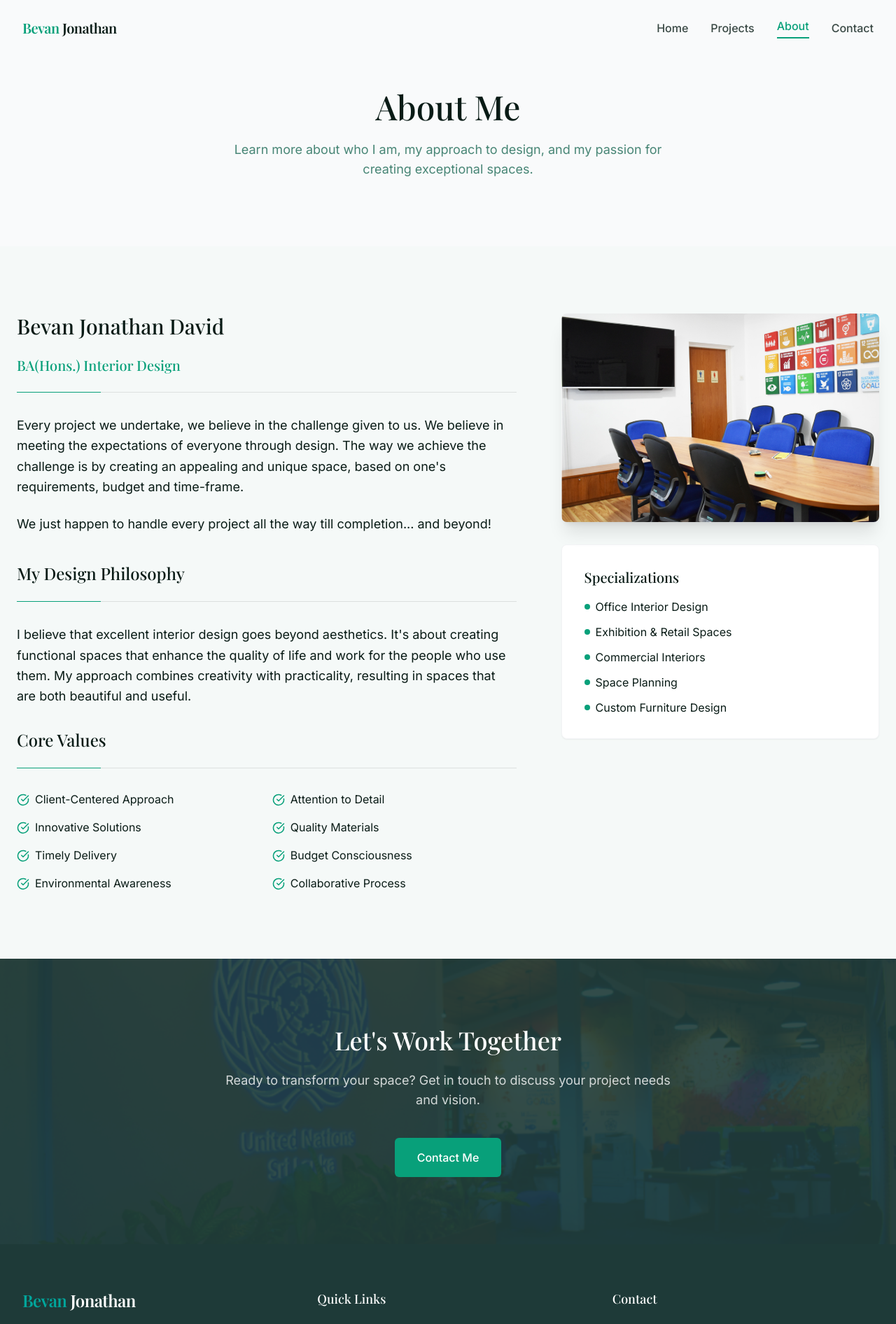
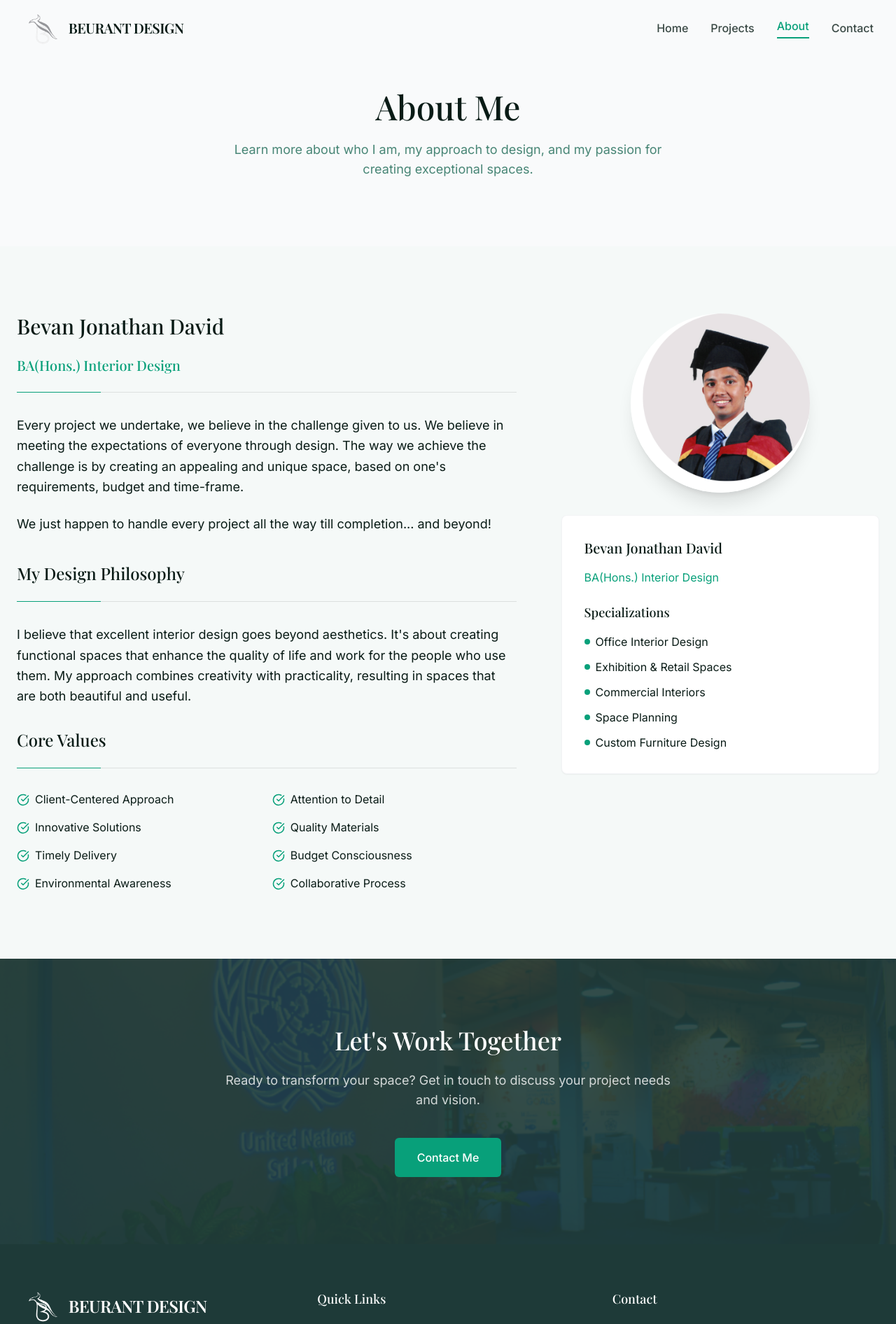
Before and after one commit to Dinnerli/interior-design-journey, a React (Vite) app: page /about in a window 1280 px wide. Shown: the top 1892 px of the page at 70% size. Built offline with nearby package versions, Linux system fonts and the light colour scheme.

Commit message:
Update company name and logo
- Update company name to BEURANT DESIGN.
- Use the attached image as the logo.
- Update the about me section with additional information and a second profile picture.

```diff
--- a/index.html
+++ b/index.html
@@ -4,8 +4,8 @@
   <head>
     <meta charset="UTF-8" />
     <meta name="viewport" content="width=device-width, initial-scale=1.0" />
-    <title>Bevan Jonathan David - Interior Design</title>
-    <meta name="description" content="Bevan Jonathan David - Interior Designer creating appealing and unique spaces based on client requirements, budget and time-frame." />
+    <title>BEURANT DESIGN - Interior Design</title>
+    <meta name="description" content="BEURANT DESIGN - Interior Designer creating appealing and unique spaces based on client requirements, budget and time-frame." />
     <meta name="author" content="Bevan Jonathan David" />
     <meta property="og:image" content="/og-image.png" />
     <link rel="stylesheet" href="https://fonts.googleapis.com/css2?family=Inter:wght@300;400;500;600;700&family=Playfair+Display:wght@400;500;600;700&display=swap">
--- a/src/components/Footer.tsx
+++ b/src/components/Footer.tsx
@@ -9,8 +9,15 @@ const Footer = () => {
         <div className="grid grid-cols-1 md:grid-cols-3 gap-12">
           {/* Column 1 - Logo and About */}
           <div className="space-y-5">
-            <Link to="/" className="text-2xl font-display font-semibold tracking-tight">
-              <span className="text-design-accent">Bevan</span> Jonathan
+            <Link to="/" className="flex items-center">
+              <img
+                src="/lovable-uploads/4de71902-664e-40a5-9e47-6bba44836771.png"
+                alt="BEURANT DESIGN Logo"
+                className="h-12 w-auto mr-3 filter brightness-0 invert"
+              />
+              <span className="text-2xl font-display font-semibold tracking-tight">
+                BEURANT DESIGN
+              </span>
             </Link>
             <p className="text-gray-300 mt-4 max-w-md">
               Creating appealing and unique spaces based on client requirements, budget and timeline.
@@ -62,8 +69,8 @@ const Footer = () => {
               </div>
               <div className="flex items-start">
                 <Mail className="text-design-accent mr-3 mt-1 flex-shrink-0" size={18} />
-                <a href="mailto:info@bevanjd.com" className="text-gray-300 hover:text-design-accent transition-colors">
-                  info@bevanjd.com
+                <a href="mailto:info@beurantdesign.com" className="text-gray-300 hover:text-design-accent transition-colors">
+                  info@beurantdesign.com
                 </a>
               </div>
               <div className="flex items-start">
@@ -77,7 +84,7 @@ const Footer = () => {
         </div>
 
         <div className="border-t border-gray-700 mt-12 pt-8 text-center text-sm text-gray-400">
-          <p>&copy; {new Date().getFullYear()} Bevan Jonathan David. All rights reserved.</p>
+          <p>&copy; {new Date().getFullYear()} BEURANT DESIGN. All rights reserved.</p>
         </div>
       </div>
     </footer>
--- a/src/components/Navbar.tsx
+++ b/src/components/Navbar.tsx
@@ -41,9 +41,16 @@ const Navbar = () => {
     >
       <div className="max-w-7xl mx-auto px-4 sm:px-6 lg:px-8">
         <div className="flex justify-between items-center h-20">
-          <div className="flex-shrink-0">
-            <Link to="/" className="text-xl font-display font-semibold tracking-tight hover:text-primary">
-              <span className="text-primary">Bevan</span> Jonathan
+          <div className="flex-shrink-0 flex items-center">
+            <Link to="/" className="flex items-center hover:text-primary">
+              <img
+                src="/lovable-uploads/4de71902-664e-40a5-9e47-6bba44836771.png"
+                alt="BEURANT DESIGN Logo"
+                className="h-12 w-auto mr-3"
+              />
+              <span className="text-xl font-display font-semibold tracking-tight">
+                BEURANT DESIGN
+              </span>
             </Link>
           </div>
 
--- a/src/pages/About.tsx
+++ b/src/pages/About.tsx
@@ -86,14 +86,17 @@ const About = () => {
               <div className="sticky top-32">
                 <div className="relative mb-8 animate-slide-up">
                   <img
-                    src="/lovable-uploads/07518459-6dc2-4bf3-809c-0f2f242eab68.png"
+                    src="/lovable-uploads/0d7b32e7-808f-4fd4-a24a-c98e26b0460c.png"
                     alt="Bevan Jonathan David"
-                    className="rounded-lg shadow-xl w-full h-auto object-cover"
+                    className="rounded-full shadow-xl w-64 h-64 object-cover mx-auto"
                   />
                 </div>
 
-                <div className="bg-white p-8 rounded-lg shadow-sm border border-gray-100 animate-slide-up">
-                  <h3 className="text-xl font-display font-medium mb-4">Specializations</h3>
+                <div className="bg-white p-8 rounded-lg shadow-sm border border-gray-100 animate-slide-up text-center md:text-left">
+                  <h3 className="text-xl font-display font-medium mb-4">Bevan Jonathan David</h3>
+                  <p className="text-primary mb-6">BA(Hons.) Interior Design</p>
+
+                  <h4 className="text-lg font-display font-medium mb-4">Specializations</h4>
                   <ul className="space-y-3">
                     <li className="flex items-center">
                       <span className="w-2 h-2 bg-primary rounded-full mr-2"></span>
--- a/src/pages/Index.tsx
+++ b/src/pages/Index.tsx
@@ -132,7 +132,7 @@ const Index = () => {
             <div className="animate-slide-up">
               <div className="relative">
                 <img
-                  src="/lovable-uploads/07518459-6dc2-4bf3-809c-0f2f242eab68.png"
+                  src="/lovable-uploads/0d7b32e7-808f-4fd4-a24a-c98e26b0460c.png"
                   alt="Bevan Jonathan David"
                   className="rounded-lg shadow-xl w-full h-auto object-cover"
                 />
@@ -145,7 +145,8 @@ const Index = () => {
 
             <div className="animate-slide-up">
               <span className="inline-block text-sm font-medium text-primary uppercase tracking-wider mb-3">About Me</span>
-              <h2 className="text-3xl md:text-4xl font-display font-medium mb-6">Crafting Spaces That Inspire</h2>
+              <h2 className="text-3xl md:text-4xl font-display font-medium mb-2">Bevan Jonathan David</h2>
+              <h3 className="text-xl text-primary mb-6">BA(Hons.) Interior Design</h3>
 
               <div className="section-divider mb-8"></div>
 
```
Also changed, not shown: public/lovable-uploads/0d7b32e7-808f-4fd4-a24a-c98e26b0460c.png (added), public/lovable-uploads/4de71902-664e-40a5-9e47-6bba44836771.png (added).
